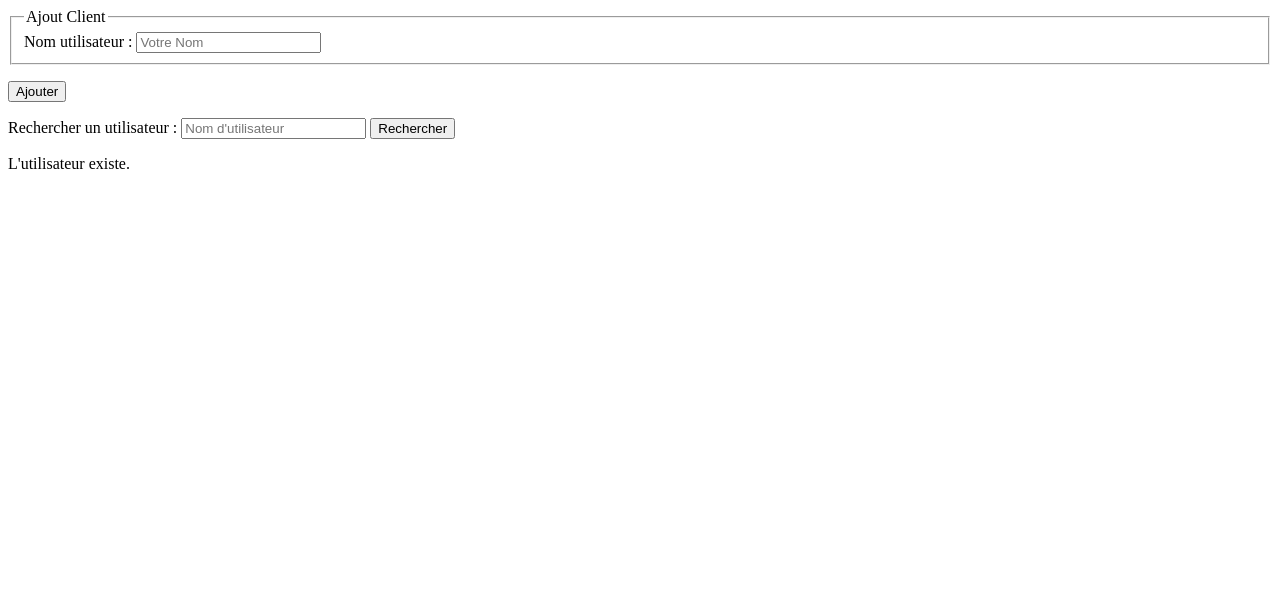
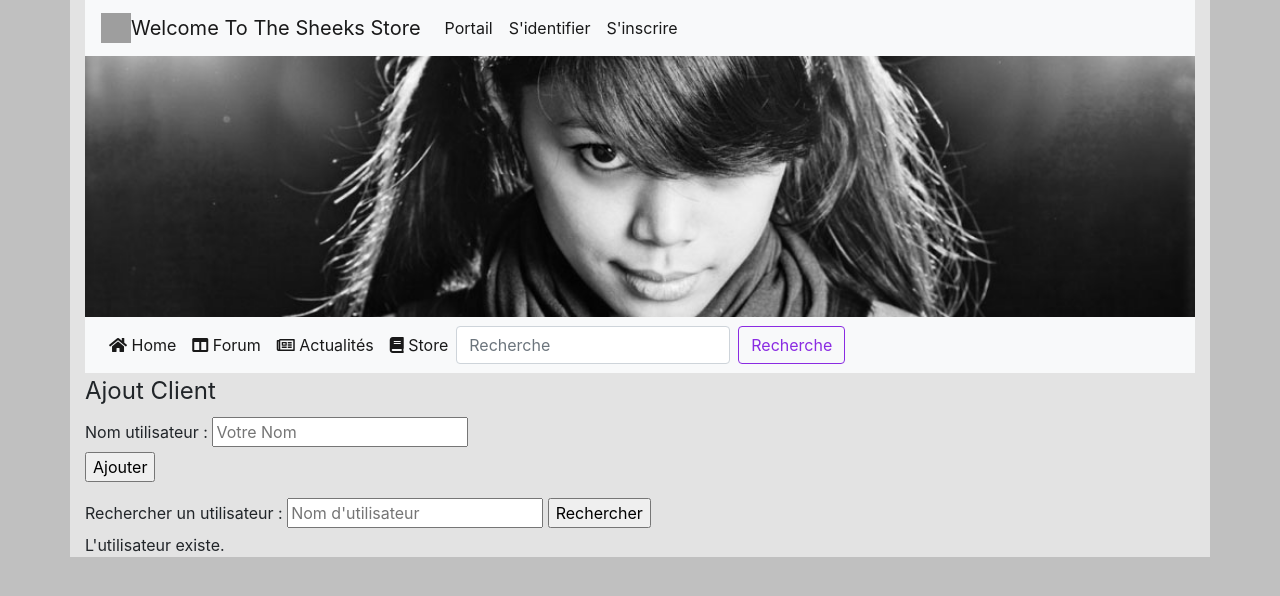
Before and after one commit to tchicoulo/e_commerce, a PHP site: template views/clients.php in a window 1280 px wide. Shown: the top 596 px of the page. Run offline with PHP 8.4, Linux system fonts and the light colour scheme; the template is opened without the code that fills it, so the values that code supplies are empty; some libraries are stand-ins or nearby versions; grey boxes are pictures that could not be loaded.

Commit message:
updating navbar image path

```diff
--- a/index.php
+++ b/index.php
@@ -1,7 +1,7 @@
 <?php
 
 require_once "models/clients.php";
-session_start();
+
 
 require_once "server.php";
 
--- a/views/clients.php
+++ b/views/clients.php
@@ -1,4 +1,6 @@
 <?php
+require_once "views/navbar.php";
+
 // Formulaire d'ajout d'un utilisateur
 echo '<form method="post" action="clients" enctype="multipart/form-data">
 <fieldset><legend>Ajout Client</legend>
--- a/views/navbar.php
+++ b/views/navbar.php
@@ -24,14 +24,14 @@ SESSION_START();
 
 
 		<nav class="navbar navbar-expand-lg navbar-light bg-light">
-  <a class="navbar-brand" href="#"><img src="images/LOGO.jpg" width="30" height="30" class="d-inline-block align-top" alt="">Welcome To The Sheeks Store</a>
+			<a class="navbar-brand" href="#"><img src="img/LOGO.jpg" width="30" height="30" class="d-inline-block align-top" alt="">Welcome To The Sheeks Store</a>
 			<button class="navbar-toggler" type="button" data-toggle="collapse" data-target="#navbarNav" aria-controls="navbarNav" aria-expanded="false" aria-label="Toggle navigation">
 				<span class="navbar-toggler-icon"></span>
 			</button>
 			<div class="collapse navbar-collapse" id="navbarNav">
 				<ul class="navbar-nav mr-auto">
 					<li class="nav-item active">
-        <a class="nav-link" href="#">Portail <span class="sr-only">(current)</span></a>
+						<a class="nav-link" href="#">Portail<span class="sr-only">(current)</span></a>
 					</li>
 					<li class="nav-item active">
 						<?php
@@ -39,13 +39,11 @@ SESSION_START();
 						// ONGLET TOP MENU S'INSCRIRE / NOM DU LOGIN
 
 						if (empty($_SESSION)) {
-echo '
-      <a class="nav-link" href="#" data-toggle="modal" data-target="#exampleModalCenter">S\'identifier</a>';
+							echo '<a class="nav-link" href="#" data-toggle="modal" data-target="#exampleModalCenter">S\'identifier</a>';
+						}
 
-      }else{
-
+						else{
 							echo '<a class="nav-link" href="./forum/voirprofil.php?m='.$_SESSION['id'].'&action=consulter">Hello '.$_SESSION['pseudo'].' !</a>';
-
 						}
 
 						?>
@@ -149,7 +147,7 @@ echo '
 		</nav>
 
 		<div class="fille">
-        <img src="../img/back9.jpg">
+			<img src="/e_commerce/img/back9.jpg">
 
 		</div>
 
```
Lines whose indentation alone changed are shown as unchanged.
